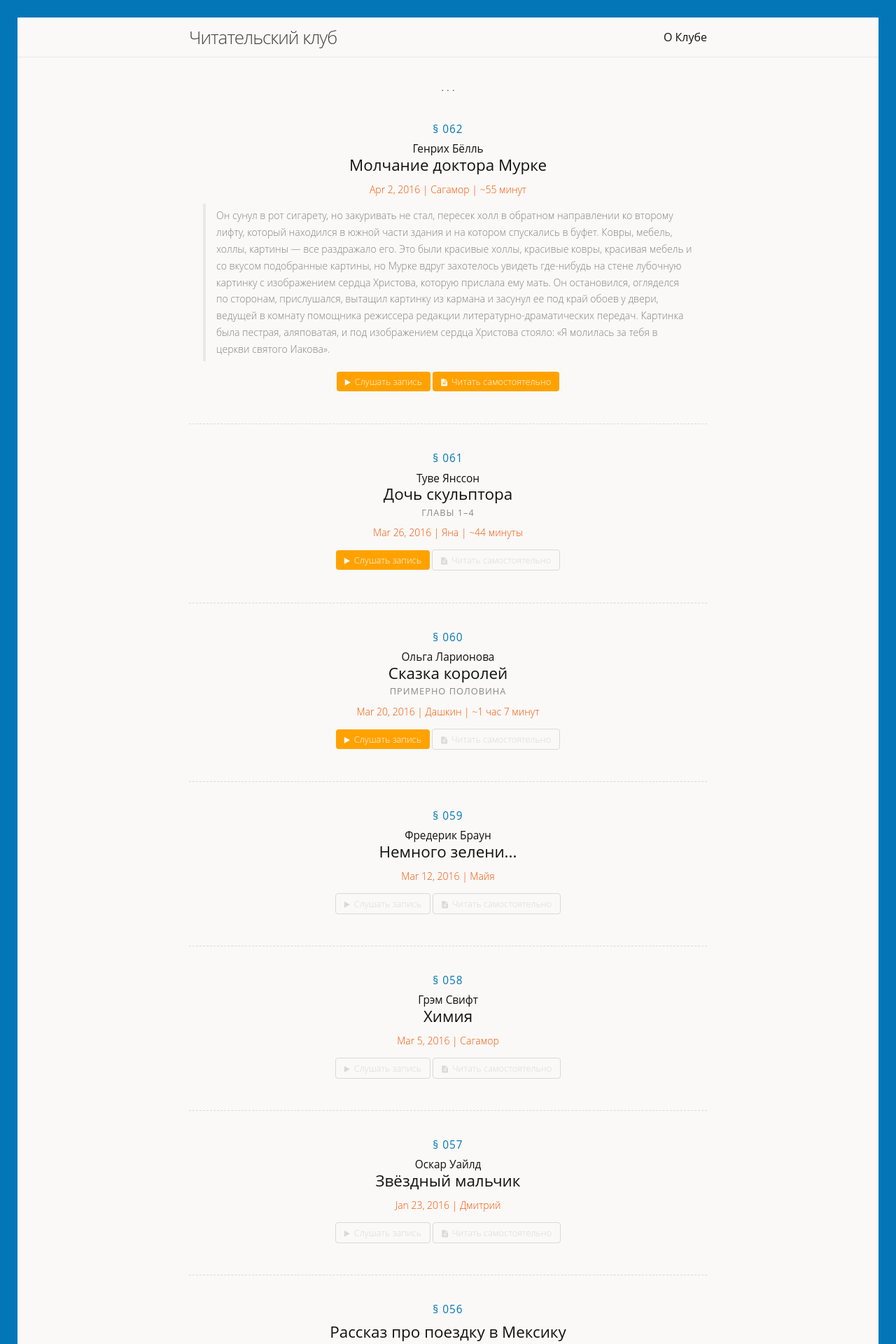
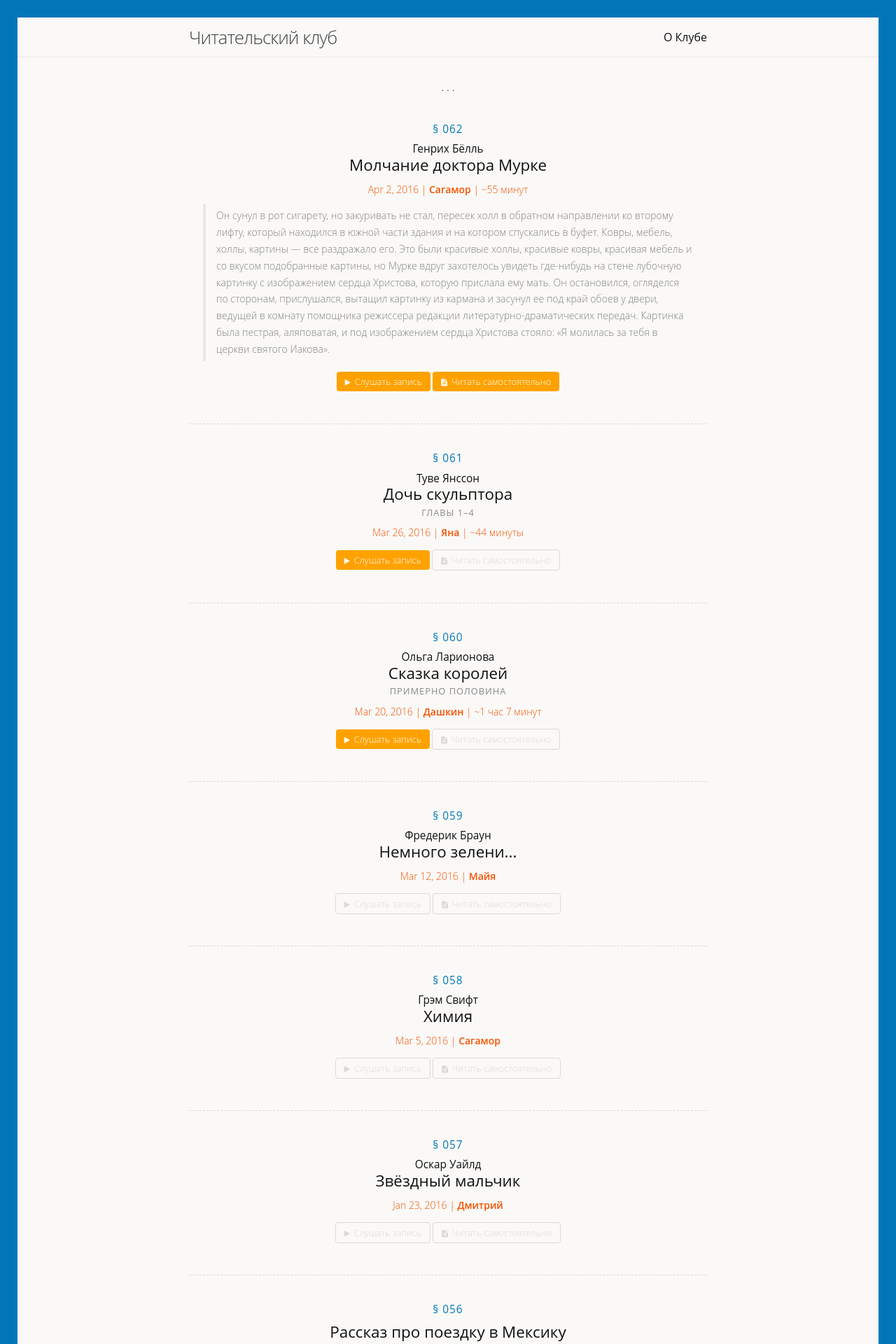
Before and after one commit to Sagamor/readingclub, a Jekyll site: the page built from index.html, in a window 1280 px wide. Shown: the top 1920 px of the page at 70% size. Built offline with Jekyll 4.4.1, drawn with Linux system fonts in a browser that asks for light colours; nearby versions of some CDN libraries.

Commit message:
button styles

```diff
--- a/css/main.scss
+++ b/css/main.scss
@@ -115,6 +115,10 @@
   text-align: center;
 }
 
+.reader {
+  font-weight: 600;
+}
+
 .post-event {
   font-weight: 100;
   position: absolute;
@@ -185,7 +189,11 @@
   background-color: $brand-accent-color !important;
 }
 
-a.link:visited {}
+$visited-link: desaturate($brand-color, 50%);
+
+a.link:visited {
+  background-color: lighten($visited-link, 20%) !important;
+}
 
 a.nolink {
   // display: none;
```
Also changed, not shown: 2 other files.
